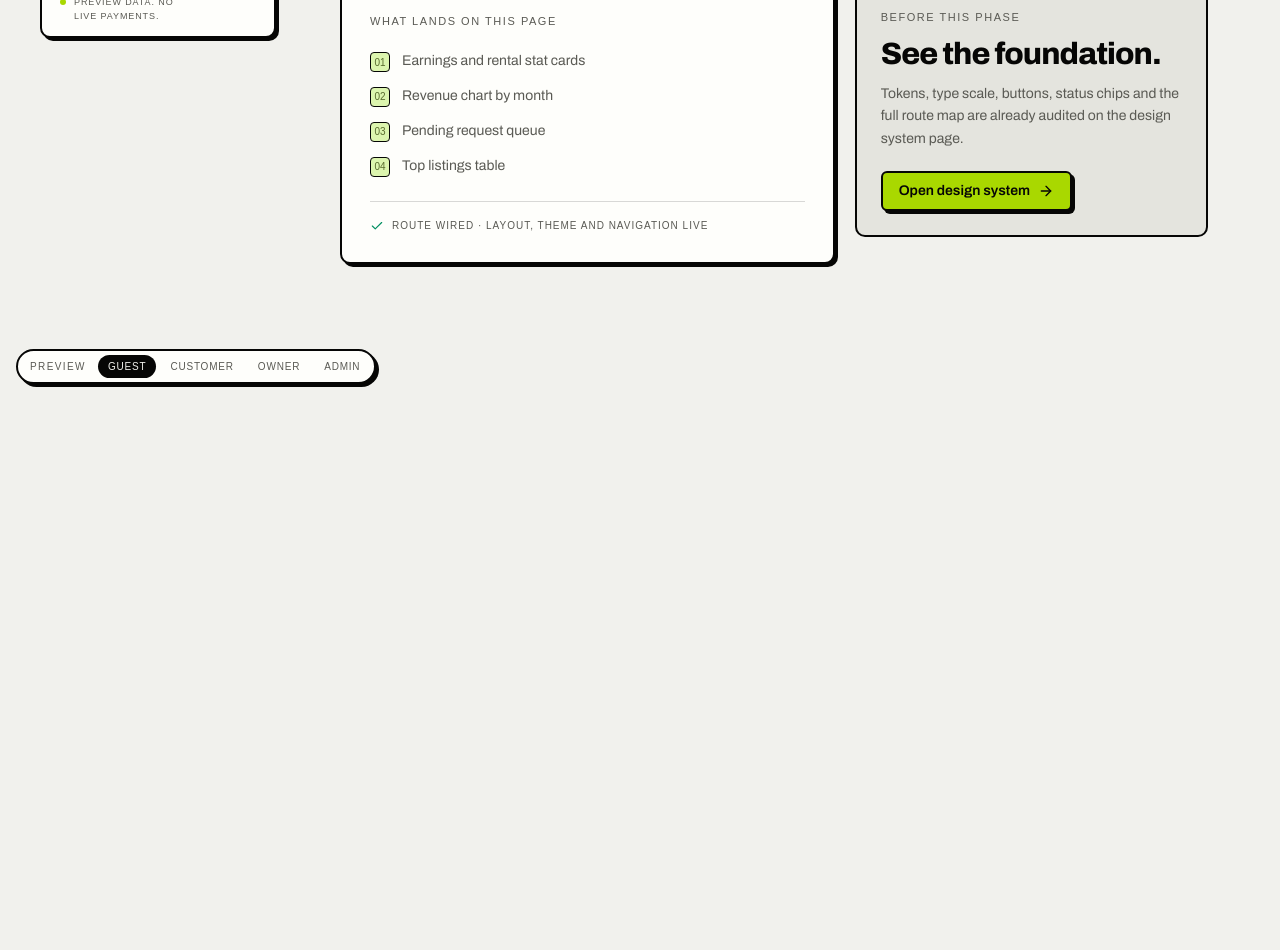
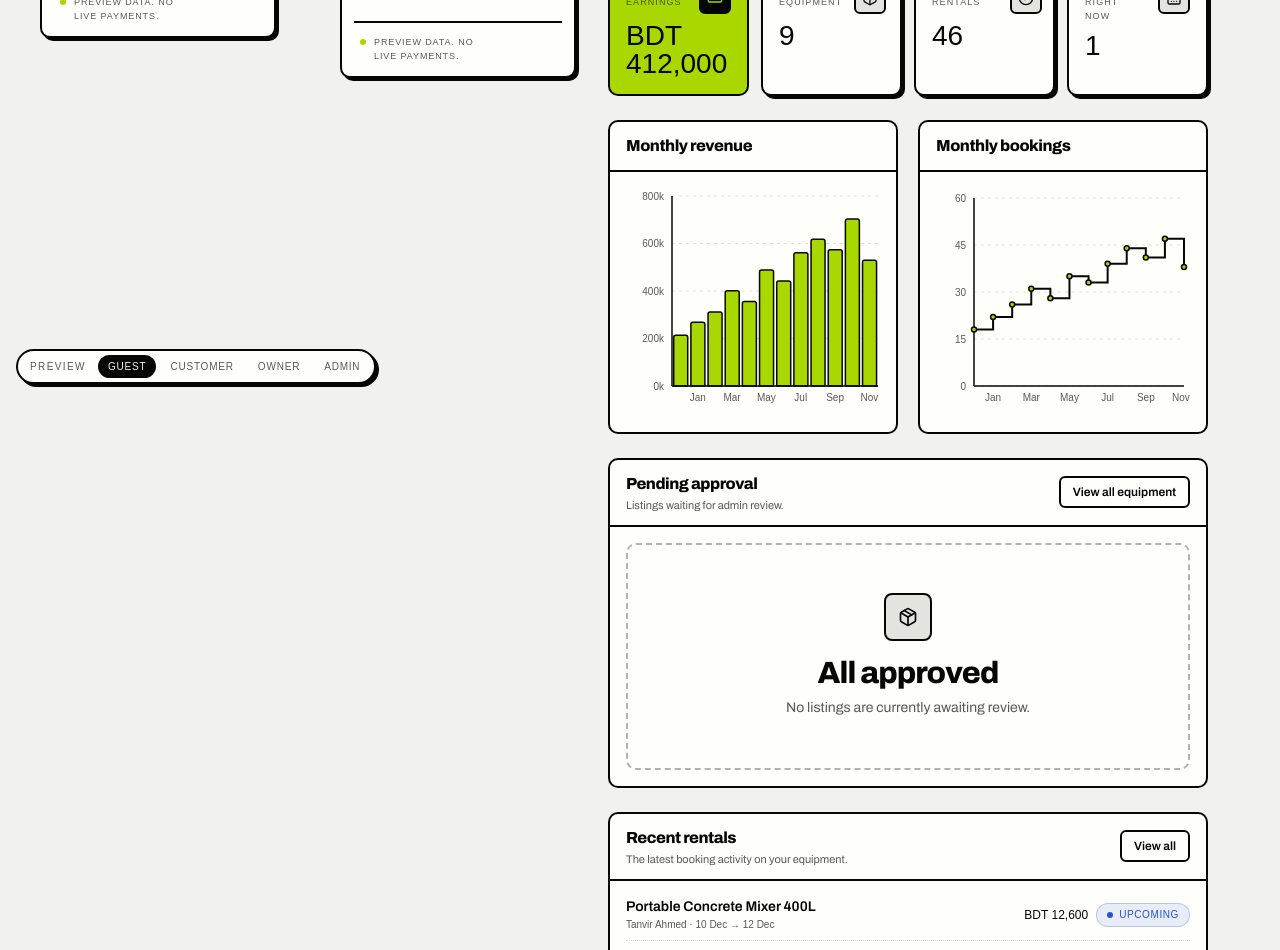
Before and after one commit to Srabon-bot/yard-club-client, a Next.js app: page /owner in a window 1280 px wide. Shown: the part 400-1350 px from the top of the page. Before the commit the page ends 800 px from the top, so only its background shows below. Built offline with nearby package versions, Linux system fonts and the light colour scheme; a web font is replaced by a local one.

Commit message:
feat: build owner overview dashboard

```diff
--- a/src/app/(dashboard)/owner/page.tsx
+++ b/src/app/(dashboard)/owner/page.tsx
@@ -1,21 +1,182 @@
 import type { Metadata } from "next";
-import { PhasePlaceholder } from "@/components/site/phase-placeholder";
+import Link from "next/link";
+import {
+  BanknoteIcon,
+  CalendarDays,
+  CheckCircle2,
+  Package,
+  Plus,
+} from "lucide-react";
+import { DashboardShell } from "@/components/dashboard/dashboard-shell";
+import {
+  BookingsChart,
+  RevenueChart,
+} from "@/components/dashboard/overview-charts";
+import {
+  BookingStatusBadge,
+  DashboardHeading,
+  EmptyState,
+  EquipmentStatusBadge,
+  Panel,
+  StatCard,
+} from "@/components/dashboard/parts";
+import { Button } from "@/components/ui/button";
+import { getBookingStats, getOwnerBookings } from "@/lib/data/bookings";
+import { formatBDT, formatShortDate } from "@/lib/format";
+import { analytics } from "@/lib/mock/analytics";
+import { equipment as allEquipment } from "@/lib/mock/equipment";
 
-export const metadata: Metadata = { title: 'Owner overview' };
+export const metadata: Metadata = { title: "Owner overview" };
 
-export default function Page() {
+const OWNER_ID = "rafiul-islam";
+
+export default async function OwnerOverviewPage() {
+  const [bookings, stats] = await Promise.all([
+    getOwnerBookings(OWNER_ID),
+    getBookingStats({ ownerId: OWNER_ID }),
+  ]);
+
+  const ownerEquipment = allEquipment.filter((e) => e.ownerId === OWNER_ID);
+  const pendingEquipment = ownerEquipment.filter(
+    (e) => e.status === "pending",
+  );
+  const recentBookings = bookings.slice(0, 5);
+
   return (
-    <PhasePlaceholder
-      phase="07"
-      title='The yard, by the numbers'
-      description='Earnings, active rentals, pending requests and listing performance for the signed-in owner.'
-      sections={[
-      'Earnings and rental stat cards',
-      'Revenue chart by month',
-      'Pending request queue',
-      'Top listings table',
-      ]}
-      parent={{ label: 'Overview', href: '/owner' }}
-    />
+    <DashboardShell>
+      <div className="grid gap-6">
+        <DashboardHeading
+          eyebrow="Owner"
+          title="The yard, by the numbers"
+          description="Earnings, active rentals, pending requests and listing performance."
+          actions={
+            <Button asChild>
+              <Link href="/owner/add-equipment">
+                <Plus className="size-4" aria-hidden="true" />
+                Add equipment
+              </Link>
+            </Button>
+          }
+        />
+
+        {/* Stat cards */}
+        <div className="grid gap-3 sm:grid-cols-2 lg:grid-cols-4">
+          <StatCard
+            label="Total earnings"
+            value={formatBDT(analytics.totals.earnings)}
+            icon={BanknoteIcon}
+            accent
+          />
+          <StatCard
+            label="Listed equipment"
+            value={analytics.totals.listedEquipment}
+            icon={Package}
+          />
+          <StatCard
+            label="Completed rentals"
+            value={analytics.totals.completedOwnerRentals}
+            icon={CheckCircle2}
+          />
+          <StatCard
+            label="Active right now"
+            value={stats.active}
+            icon={CalendarDays}
+          />
+        </div>
+
+        {/* Charts */}
+        <div className="grid gap-5 lg:grid-cols-2">
+          <Panel title="Monthly revenue">
+            <RevenueChart months={analytics.months} />
+          </Panel>
+          <Panel title="Monthly bookings">
+            <BookingsChart months={analytics.months} />
+          </Panel>
+        </div>
+
+        {/* Pending approvals */}
+        <Panel
+          title="Pending approval"
+          description="Listings waiting for admin review."
+          action={
+            <Button asChild size="sm" variant="outline">
+              <Link href="/owner/equipment">View all equipment</Link>
+            </Button>
+          }
+        >
+          {pendingEquipment.length === 0 ? (
+            <EmptyState
+              icon={Package}
+              title="All approved"
+              description="No listings are currently awaiting review."
+            />
+          ) : (
+            <ul className="grid gap-2">
+              {pendingEquipment.map((e) => (
+                <li
+                  key={e.id}
+                  className="flex items-center justify-between gap-3 border-b border-dotted border-ink/15 pb-2 last:border-b-0 last:pb-0"
+                >
+                  <span className="text-sm font-semibold">{e.name}</span>
+                  <div className="flex items-center gap-2">
+                    <span className="font-mono text-xs text-ink-soft">
+                      {formatBDT(e.pricePerDay)}/day
+                    </span>
+                    <EquipmentStatusBadge status={e.status} />
+                  </div>
+                </li>
+              ))}
+            </ul>
+          )}
+        </Panel>
+
+        {/* Recent bookings */}
+        <Panel
+          title="Recent rentals"
+          description="The latest booking activity on your equipment."
+          action={
+            recentBookings.length > 0 ? (
+              <Button asChild size="sm" variant="outline">
+                <Link href="/owner/rentals">View all</Link>
+              </Button>
+            ) : undefined
+          }
+        >
+          {recentBookings.length === 0 ? (
+            <EmptyState
+              icon={CalendarDays}
+              title="No bookings yet"
+              description="Your first rental will appear here."
+            />
+          ) : (
+            <ul className="grid gap-2">
+              {recentBookings.map((b) => (
+                <li
+                  key={b.id}
+                  className="flex flex-wrap items-center justify-between gap-2 border-b border-dotted border-ink/15 pb-2 last:border-b-0 last:pb-0"
+                >
+                  <div className="min-w-0">
+                    <p className="text-sm font-semibold">
+                      {b.equipment?.name ?? "—"}
+                    </p>
+                    <p className="font-mono text-[10px] text-ink-soft">
+                      {b.customer?.name ?? "—"} ·{" "}
+                      {formatShortDate(b.startDate)} →{" "}
+                      {formatShortDate(b.endDate)}
+                    </p>
+                  </div>
+                  <div className="flex items-center gap-2">
+                    <span className="font-mono text-xs tabular-nums">
+                      {formatBDT(b.total)}
+                    </span>
+                    <BookingStatusBadge status={b.bookingStatus} />
+                  </div>
+                </li>
+              ))}
+            </ul>
+          )}
+        </Panel>
+      </div>
+    </DashboardShell>
   );
 }
```
